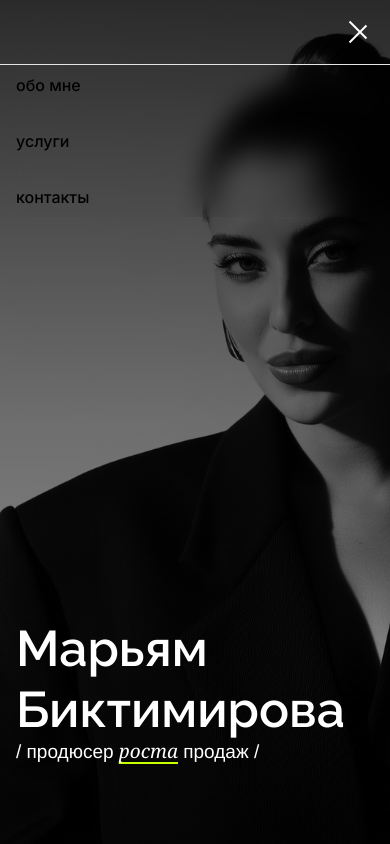
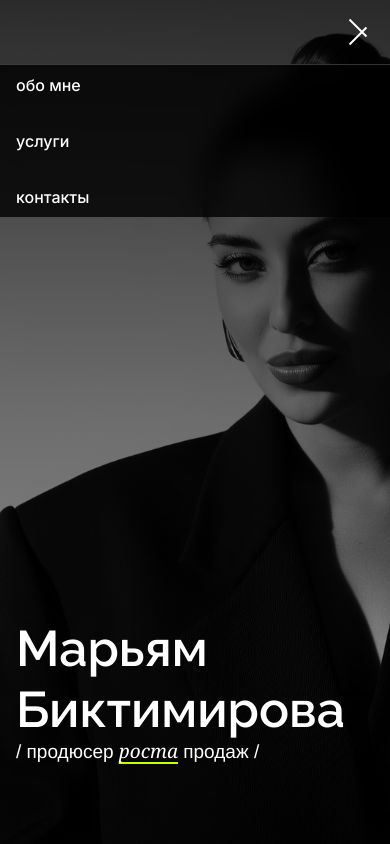
Before and after one commit to sofiassokolova-art/mayyam-website, a Next.js app: page / in a window 390 px wide. Both pictures are taken after a click on the button 358 px from the left and 32 px from the top of the page. Shown: the top 844 px of the page. Built offline with nearby package versions, Linux system fonts and the light colour scheme.

Commit message:
Fix mobile menu: adjust hamburger X animation to prevent clipping, dynamic text color (white on Hero, black elsewhere), adaptive background

```diff
--- a/src/components/Header.tsx
+++ b/src/components/Header.tsx
@@ -7,10 +7,13 @@ import Link from "next/link";
 const Header = () => {
   const [isScrolled, setIsScrolled] = useState(false);
   const [isMobileMenuOpen, setIsMobileMenuOpen] = useState(false);
+  const [isOnHero, setIsOnHero] = useState(true);
 
   useEffect(() => {
     const handleScroll = () => {
       setIsScrolled(window.scrollY > 50);
+      // Определяем, находимся ли мы на Hero секции (примерно первый экран)
+      setIsOnHero(window.scrollY < window.innerHeight * 0.8);
     };
 
     window.addEventListener("scroll", handleScroll);
@@ -70,13 +73,13 @@ const Header = () => {
           >
             <span className={`block w-6 h-0.5 transition-all duration-300 ${
               isScrolled ? "md:bg-ink bg-white" : "bg-white"
-            } ${isMobileMenuOpen ? "rotate-45 translate-y-1" : ""}`}></span>
+            } ${isMobileMenuOpen ? "rotate-45 translate-y-0.5" : ""}`}></span>
             <span className={`block w-6 h-0.5 mt-1 transition-all duration-300 ${
               isScrolled ? "md:bg-ink bg-white" : "bg-white"
             } ${isMobileMenuOpen ? "opacity-0" : ""}`}></span>
             <span className={`block w-6 h-0.5 mt-1 transition-all duration-300 ${
               isScrolled ? "md:bg-ink bg-white" : "bg-white"
-            } ${isMobileMenuOpen ? "-rotate-45 -translate-y-1" : ""}`}></span>
+            } ${isMobileMenuOpen ? "-rotate-45 -translate-y-0.5" : ""}`}></span>
           </button>
         </nav>
       </div>
@@ -89,7 +92,11 @@ const Header = () => {
             animate={{ opacity: 1, y: 0 }}
             exit={{ opacity: 0, y: -20 }}
             transition={{ duration: 0.3 }}
-            className="md:hidden bg-paper/95 backdrop-blur-md border-t border-neutral-200"
+            className={`md:hidden border-t transition-all duration-300 ${
+              isOnHero
+                ? "bg-black/80 backdrop-blur-md border-white/20"
+                : "bg-paper/95 backdrop-blur-md border-neutral-200"
+            }`}
           >
             <div className="container-custom py-6">
               <ul className="space-y-4">
@@ -98,7 +105,9 @@ const Header = () => {
                     {item.href.startsWith('/') ? (
                       <Link
                         href={item.href}
-                        className="block text-ink font-medium py-2 transition-colors duration-200 hover:text-lime"
+                        className={`block font-medium py-2 transition-colors duration-200 hover:text-lime ${
+                          isOnHero ? "text-white" : "text-ink"
+                        }`}
                         onClick={() => setIsMobileMenuOpen(false)}
                       >
                         {item.label}
@@ -106,7 +115,9 @@ const Header = () => {
                     ) : (
                       <a
                         href={item.href}
-                        className="block text-ink font-medium py-2 transition-colors duration-200 hover:text-lime"
+                        className={`block font-medium py-2 transition-colors duration-200 hover:text-lime ${
+                          isOnHero ? "text-white" : "text-ink"
+                        }`}
                         onClick={() => setIsMobileMenuOpen(false)}
                       >
                         {item.label}
```
